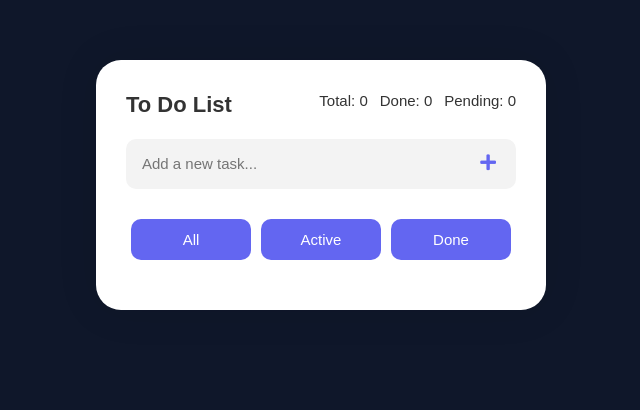
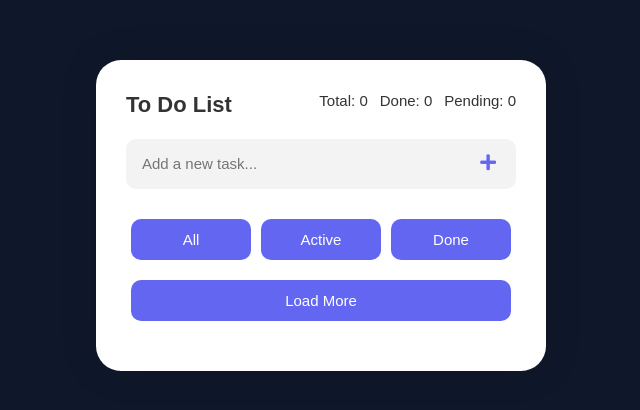
Before and after one commit to paalexaa/todoList_vue, a Vue app in the folder todoList/: page / in a window 1280 px wide. Shown: the top 410 px of the page, without its empty margins (319-959 px from the left). Built offline with nearby package versions, Linux system fonts and the light colour scheme.

Commit message:
5 commit: add lazy loading

```diff
--- a/todoList/package.json
+++ b/todoList/package.json
@@ -13,6 +13,7 @@
     "format": "prettier --write --experimental-cli src/"
   },
   "dependencies": {
+    "axios": "^1.13.5",
     "pinia": "^3.0.4",
     "vue": "^3.5.27"
   },
--- a/todoList/src/components/TodoList.vue
+++ b/todoList/src/components/TodoList.vue
@@ -7,6 +7,7 @@
 
     import { useTodoStore } from '@/stores/useTodoStore';
     import { storeToRefs } from 'pinia';
+    import axios from 'axios';
 
     const store = useTodoStore();
     const { todoList } = storeToRefs(store);
@@ -21,12 +22,29 @@
         if (filter.value === 'all') return todoList.value
         if (filter.value === 'active') return todoList.value.filter(t => !t.completed)
         if (filter.value === 'done') return todoList.value.filter(t => t.completed)
-        return todos.value
+        return todoList.value
     });
 
     const total = computed(() => todoList.value.length);
     const completed = computed(() => todoList.value.filter(t => t.completed).length);
     const pending = computed(() => total.value - completed.value);
+
+    const page = ref(1);
+    const loading = ref(false);
+
+    const fetchMoreItems = async () => {
+        if (loading.value) return
+        loading.value = true
+
+        const res = await axios.get(
+            `https://jsonplaceholder.typicode.com/todos?_limit=20&_page=${page.value}`
+        )
+
+        todoList.value.push(...res.data)
+
+        loading.value = false
+        page.value++
+    }
 </script>
 
 <template>
@@ -52,5 +70,9 @@
                 />
             </ul>
         </div>
+
+        <div class="clearBtns">
+            <button @click="fetchMoreItems" :disabled="loading">Load More</button>
+        </div>
     </div>
 </template>
```
Also changed, not shown: 1 other file (tests, documents, lock files or other folders).
